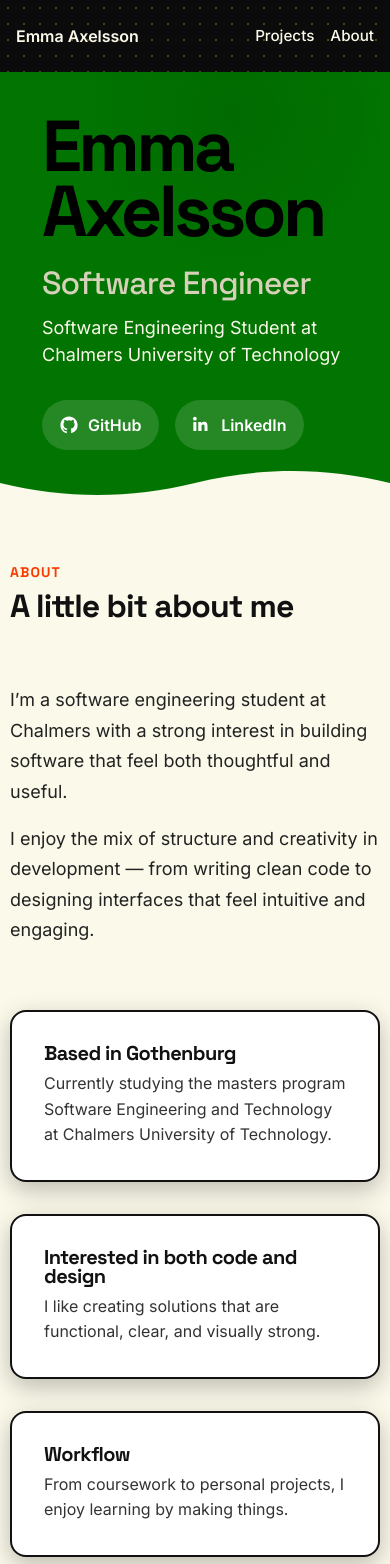
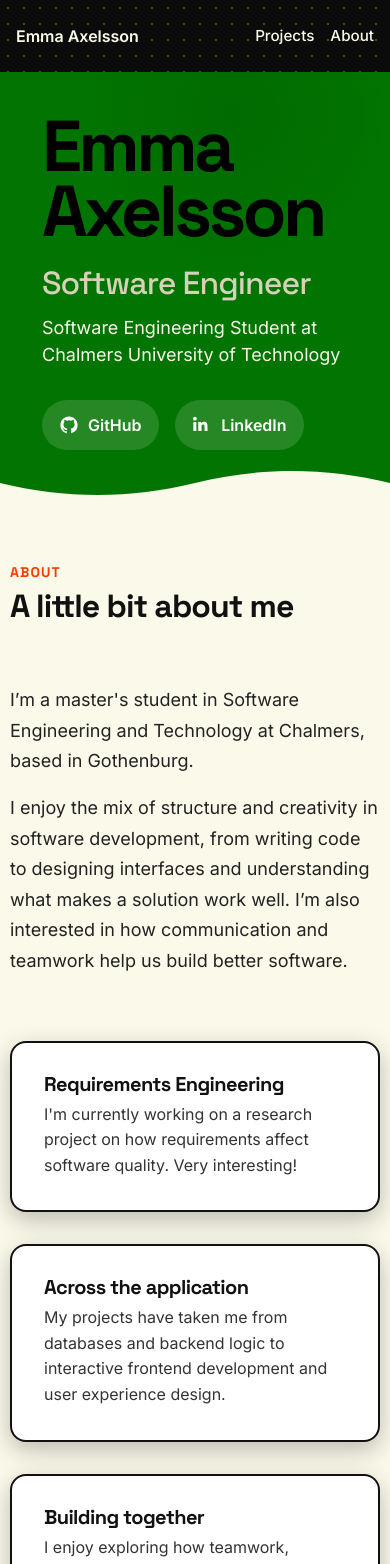
Before and after one commit to emmaaxelsso/portfolio, an Angular app in the folder my-portfolio/: page / in a window 390 px wide. Shown: the top 1564 px of the page. Built offline with nearby package versions, Linux system fonts and the light colour scheme.

Commit message:
Update About copy and soften the thread on mobile

```diff
--- a/my-portfolio/src/app/features/home/components/about-preview/about-preview.component.html
+++ b/my-portfolio/src/app/features/home/components/about-preview/about-preview.component.html
@@ -7,30 +7,30 @@
 
     <div class="about-preview__content">
       <p class="about-preview__text">
-        I’m a software engineering student at Chalmers with a strong interest in
-        building software that feel both thoughtful and useful.
+        I’m a master's student in Software Engineering and Technology at Chalmers, based in Gothenburg.
       </p>
 
       <p class="about-preview__text">
-        I enjoy the mix of structure and creativity in development — from writing
-        clean code to designing interfaces that feel intuitive and engaging.
+I enjoy the mix of structure and creativity in software development, from writing code to designing interfaces and understanding what makes a solution work well. I’m also interested in how communication and teamwork help us build better software.
       </p>
     </div>
 
     <div class="about-preview__highlights">
+
+
       <div class="about-preview__card">
-        <h3>Based in Gothenburg</h3>
-        <p>Currently studying the masters program Software Engineering and Technology at Chalmers University of Technology.</p>
+        <h3>Requirements Engineering</h3>
+        <p>I'm currently working on a research project on how requirements affect software quality. Very interesting!</p>
       </div>
 
       <div class="about-preview__card">
-        <h3>Interested in both code and design</h3>
-        <p>I like creating solutions that are functional, clear, and visually strong.</p>
+        <h3>Across the application</h3>
+        <p>My projects have taken me from databases and backend logic to interactive frontend development and user experience design.</p>
       </div>
 
       <div class="about-preview__card">
-        <h3>Workflow</h3>
-        <p>From coursework to personal projects, I enjoy learning by making things.</p>
+        <h3>Building together</h3>
+        <p>I enjoy exploring how teamwork, communication, and the way we organise our work can shape the software we create.</p>
       </div>
     </div>
     <a routerLink="/about" class="about-preview__link">
--- a/my-portfolio/src/app/features/home/home.component.css
+++ b/my-portfolio/src/app/features/home/home.component.css
@@ -30,8 +30,12 @@
 
 @media (max-width: 768px) {
   .home__thread {
-    left: auto;
-    width: 48px;
-    right: 0;
+    inset-inline: 0;
+    width: auto;
+  }
+
+  .home__thread-path {
+    stroke-width: 4px;
+    stroke-opacity: 0.15;
   }
 }
```
